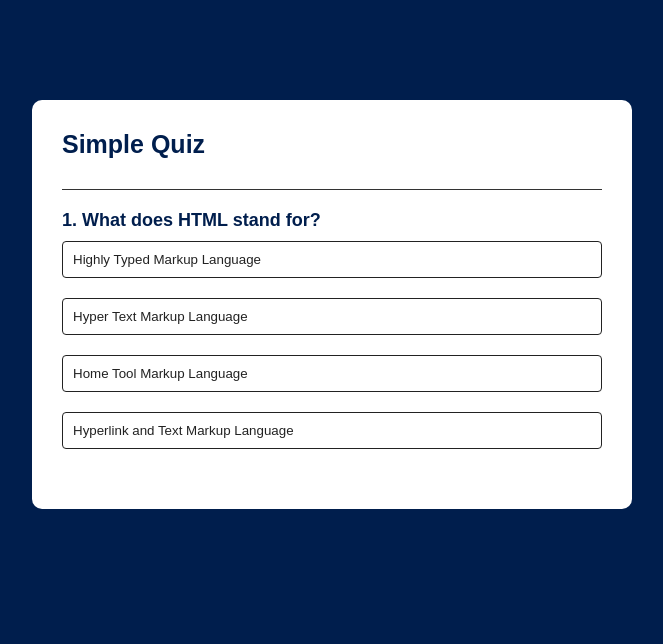
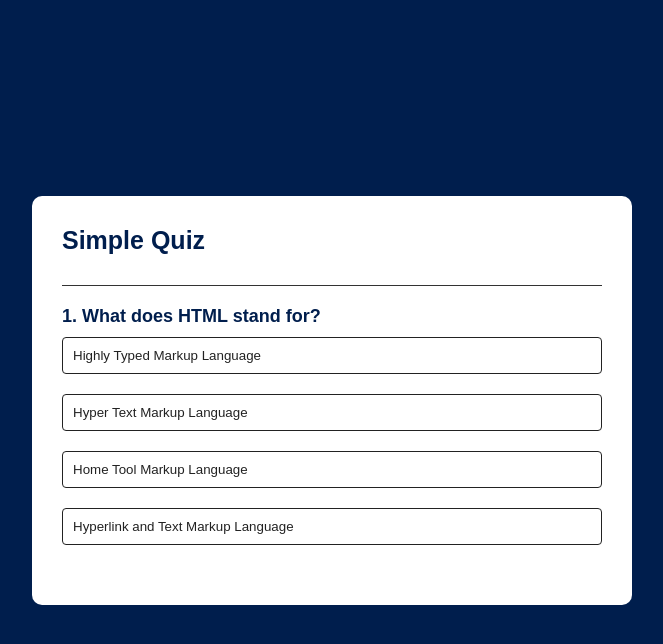
Before and after one commit to RaisulKayesRaka/Web-Dev-Mini-Projects, a plain HTML site: page Quiz-App/index.html in a window 1280 px wide. Shown: the whole page, without its empty margins (308-971 px from the left). Drawn offline with Linux system fonts and the light colour scheme.

Commit message:
Added Flexbox properties to the body in style.css in order to center content both horizontally and vertically.

```diff
--- a/Quiz-App/style.css
+++ b/Quiz-App/style.css
@@ -7,13 +7,17 @@
 
 body {
     background: #001e4d;
+    display: flex;
+    justify-content: center;
+    align-items: center;
+    height: 100vh;
 }
 
 .app {
+
     background: #fff;
     width: 90%;
     max-width: 600px;
-    margin: 100px auto 0;
     border-radius: 10px;
     padding: 30px;
 }
```
